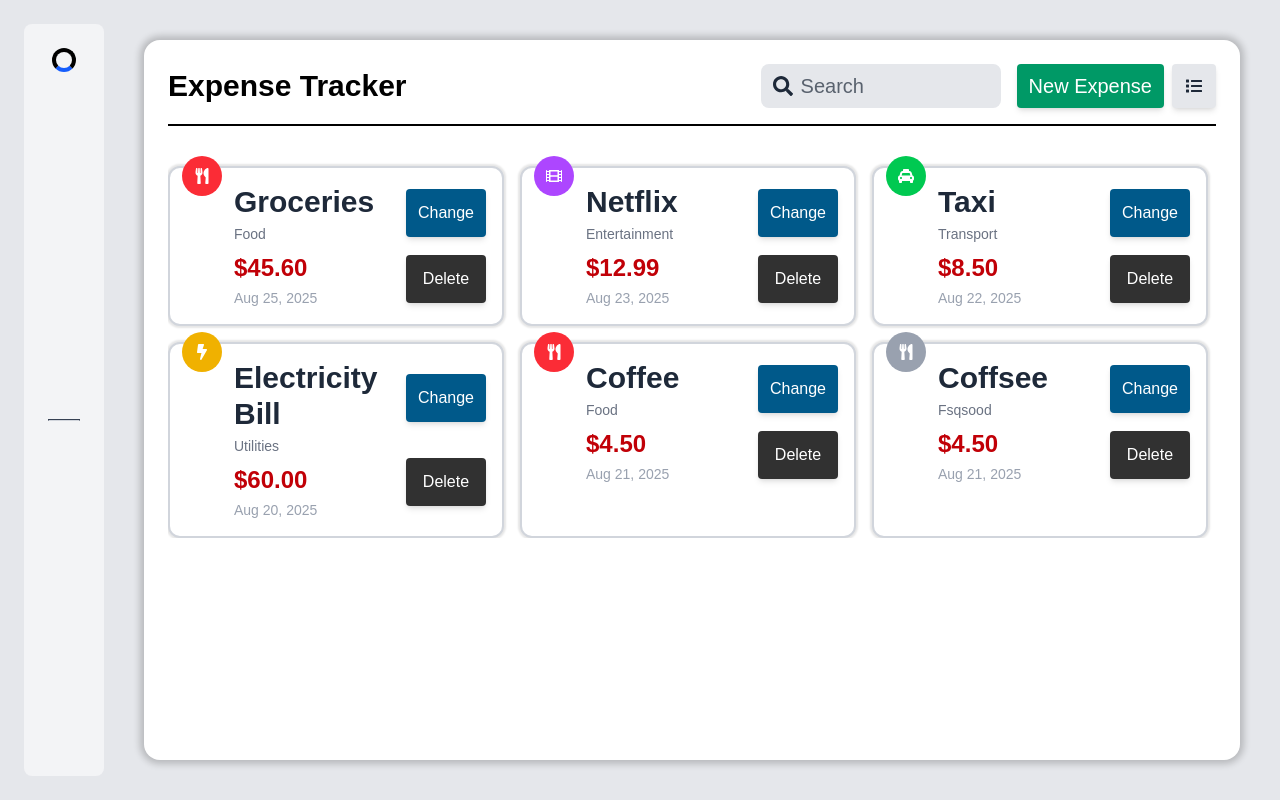
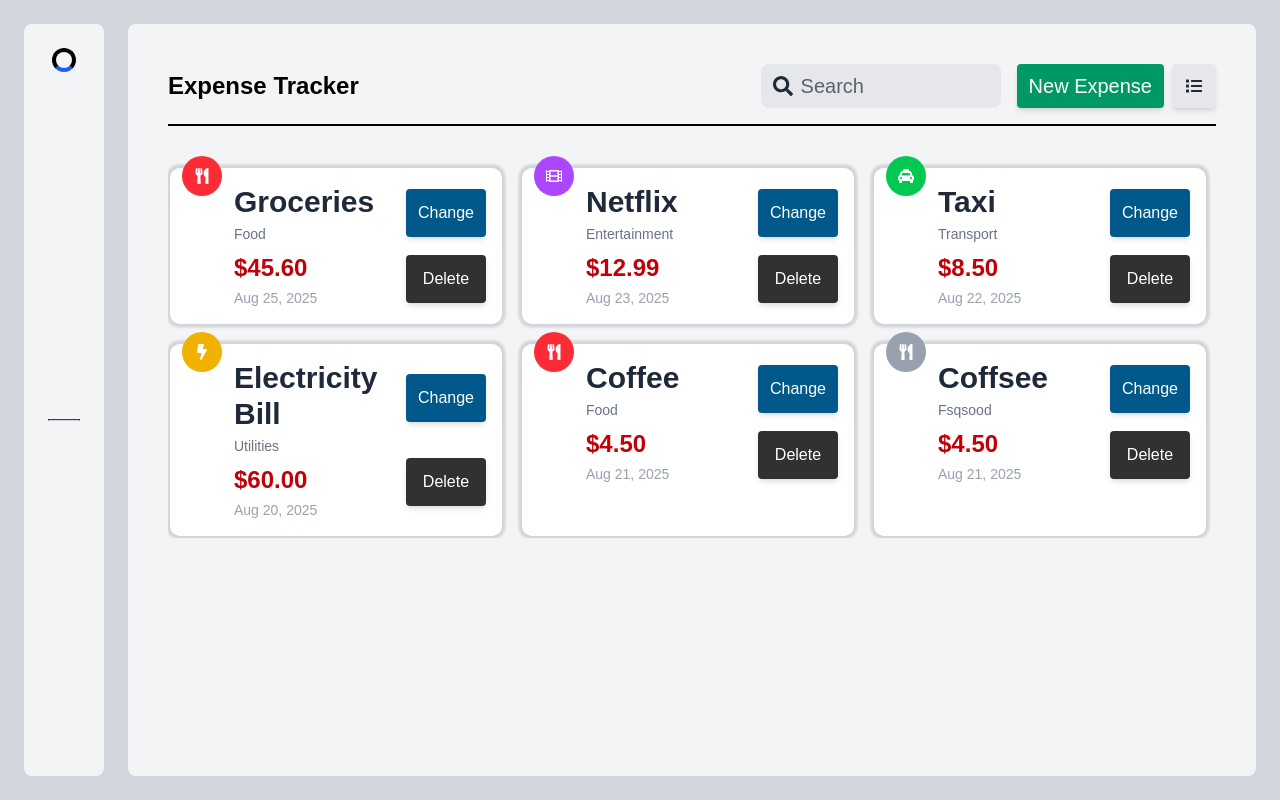
Before and after one commit to JerryTanjaka/Personnal-Finance-Tracker-Frontend, a React (Vite) app: page /expense in a window 1280 px wide. Built offline with nearby package versions, Linux system fonts and the light colour scheme; some icons are missing; a web font is replaced by a local one.

Commit message:
style : change expense bg and improve design

```diff
--- a/src/components/Expense/Expense.tsx
+++ b/src/components/Expense/Expense.tsx
@@ -65,10 +65,10 @@ export default function Expense() {
     ];
 
     return (
-        <div className="z-50 flex h-[100%] w-full flex-col items-center bg-gray-200 p-4">
-            <div className="mx-auto flex h-full w-full max-w-7xl flex-col rounded-2xl bg-white p-6 shadow-[0px_0px_7px_4px_rgba(0,0,0,0.2)]">
+        <div className="z-50 flex h-[94vh] w-full flex-col items-center rounded-lg p-4 bg-gray-100">
+            <div className=" flex min-h-full w-full max-w-7xl flex-col rounded-2xl  p-6">
                 <div className="flex flex-col border-b-2 pb-4 md:flex-row md:items-center md:justify-between">
-                    <h1 className="mb-4 text-3xl font-bold md:mb-0">
+                    <h1 className=" text-2xl font-bold ">
                         Expense Tracker
                     </h1>
 
@@ -117,13 +117,23 @@ export default function Expense() {
                     ))}
                 </div>
             </div>
-                     {isModalOpen && (
+            {isModalOpen && (
                 <div className="fixed inset-0 z-50 flex items-center justify-center bg-black/50">
                     <div className="w-full max-w-md rounded-xl bg-white p-6 shadow-lg">
-                        <h2 className="mb-4 text-2xl font-bold">Add New Expense</h2>
+                        <h2 className=" text-2xl font-bold">
+                            Add New Expense
+                        </h2>
                         <form className="flex flex-col space-y-4">
-                            <input type="text" placeholder="Name" className="rounded border p-2" />
-                            <input type="number" placeholder="Amount" className="rounded border p-2" />
+                            <input
+                                type="text"
+                                placeholder="Name"
+                                className="rounded border p-2"
+                            />
+                            <input
+                                type="number"
+                                placeholder="Amount"
+                                className="rounded border p-2"
+                            />
                             <input type="date" className="rounded border p-2" />
                             <select className="rounded border p-2">
                                 <option>Food</option>
@@ -153,5 +163,4 @@ export default function Expense() {
             )}
         </div>
     );
-
 }
--- a/src/components/Layout.tsx
+++ b/src/components/Layout.tsx
@@ -3,7 +3,7 @@ import NavBar from './NavBar';
 
 export default function Layout() {
   return (
-    <div className="flex min-h-screen bg-gray-200">
+    <div className="flex min-h-screen bg-gray-300">
       <NavBar />
       <main className="flex-1 p-6">
         <Outlet /> {/* ici s’affichera Dashboard, Expense, etc. */}
```
